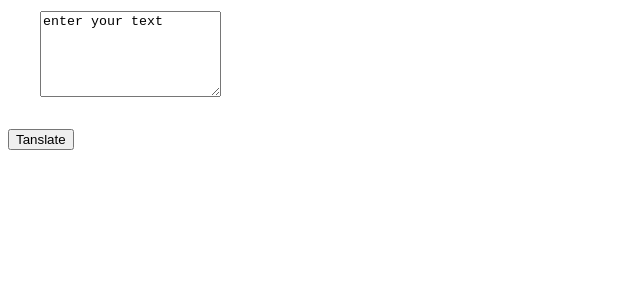
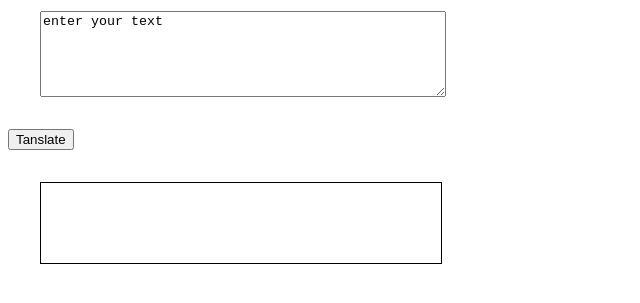
Before and after one commit to sks-21/web-JavaScript-practice, a plain HTML site: page index.html in a window 1280 px wide. Shown: the part 79-382 px from the top of the page, without its empty margins (0-640 px from the left). Drawn offline with Linux system fonts and the light colour scheme.

Commit message:
ex1-3
completed exercise 1-3

```diff
--- a/app.js
+++ b/app.js
@@ -1,4 +1,7 @@
 var btnTranslate = document.querySelector("#btn-translate");
+
+
+
 btnTranslate.addEventListener("click", clickedEventHandler);
 
 function clickedEventHandler() {
--- a/index.html
+++ b/index.html
@@ -13,7 +13,7 @@
     <textarea id="txt-input">enter your text</textarea>
     <button id="btn-translate">Tanslate</button>
 
-
+    <div id="div-output"></div>
     <script src="app.js" type="text/javascript"></script>
   </body>
 </html>
--- a/styles.css
+++ b/styles.css
@@ -2,4 +2,12 @@
   height: 10vh;
   display: block;
   margin: 2rem;
+  width:25rem;
 }
+
+#div-output{
+    border: 1px solid black;
+    height: 10vh;
+    margin:2rem;
+    width:25rem;
+}
```
